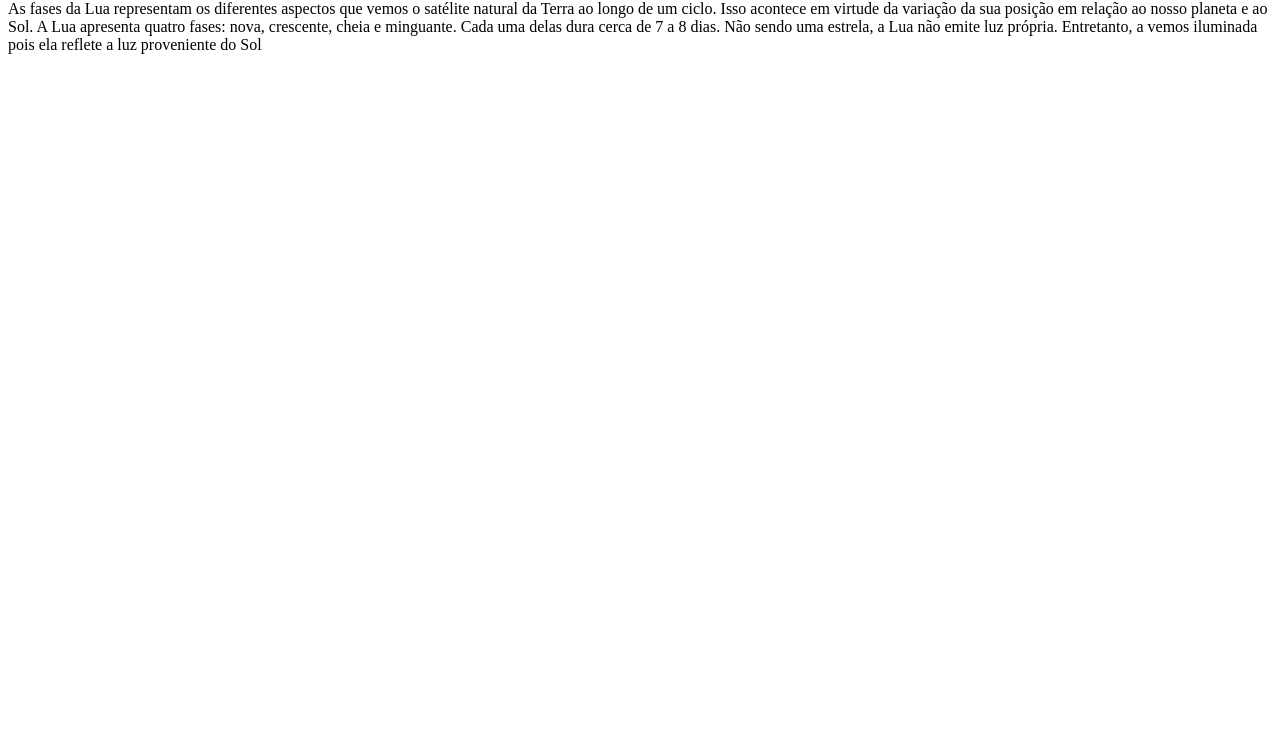
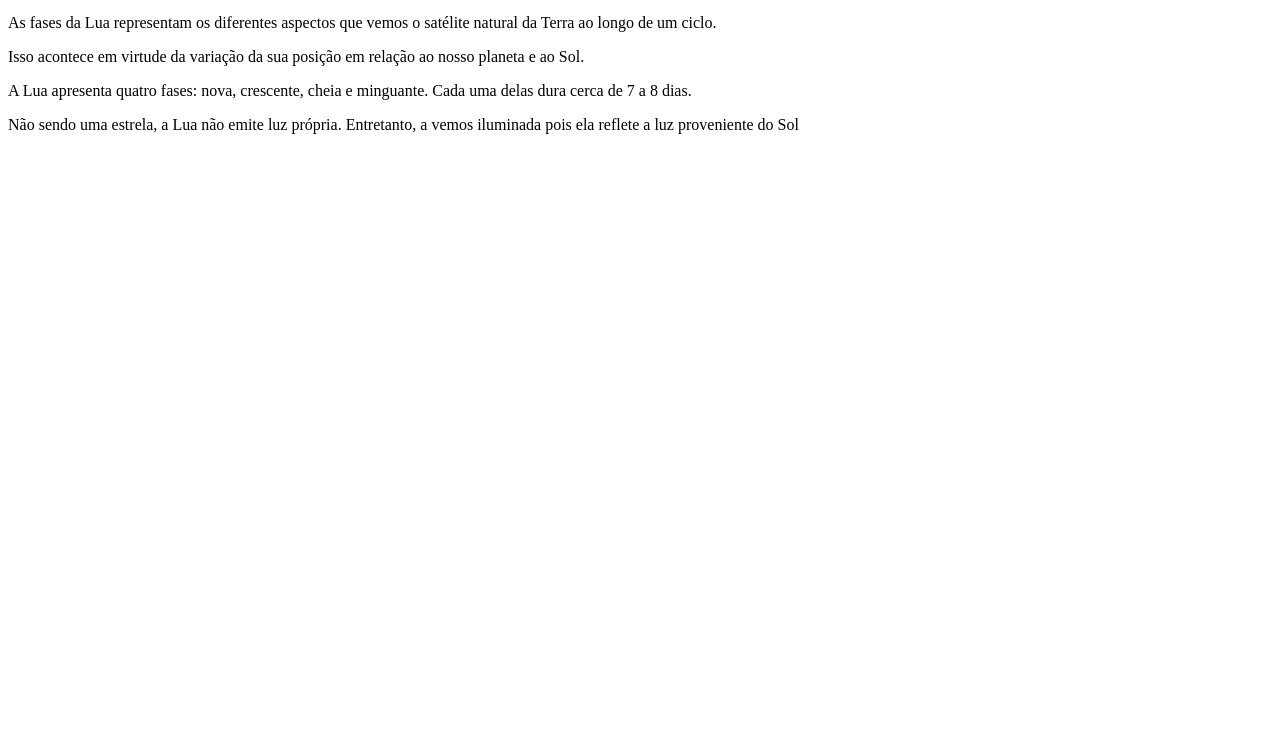
Before and after one commit to fabiantonello/turma-1a, a plain HTML site: page index.html in a window 1280 px wide. Shown: the part 66-800 px from the top of the page. Drawn offline with Linux system fonts and the light colour scheme.

Commit message:
Update index.html

```diff
--- a/index.html
+++ b/index.html
@@ -1,9 +1,13 @@
-<HTML>
+<!DOCTYPE html>
+<html>
   <head>
-  <h1>AS FASES DA LUA</h1>
-<p>As fases da Lua representam os diferentes aspectos que vemos o satélite natural da Terra ao longo de um ciclo.
-Isso acontece em virtude da variação da sua posição em relação ao nosso planeta e ao Sol.
-A Lua apresenta quatro fases: nova, crescente, cheia e minguante. Cada uma delas dura cerca de 7 a 8 dias.
-Não sendo uma estrela, a Lua não emite luz própria. Entretanto, a vemos iluminada pois ela reflete a luz proveniente do Sol</p>
+
   </head>
-    </HTML>
+  <body>
+      <h1>AS FASES DA LUA</h1>
+      <p>As fases da Lua representam os diferentes aspectos que vemos o satélite natural da Terra ao longo de um ciclo.</p>
+      <p>Isso acontece em virtude da variação da sua posição em relação ao nosso planeta e ao Sol.</p>
+      <p>A Lua apresenta quatro fases: nova, crescente, cheia e minguante. Cada uma delas dura cerca de 7 a 8 dias.</p>
+      <p>Não sendo uma estrela, a Lua não emite luz própria. Entretanto, a vemos iluminada pois ela reflete a luz proveniente do Sol</p>
+  </body>
+</html>
```
